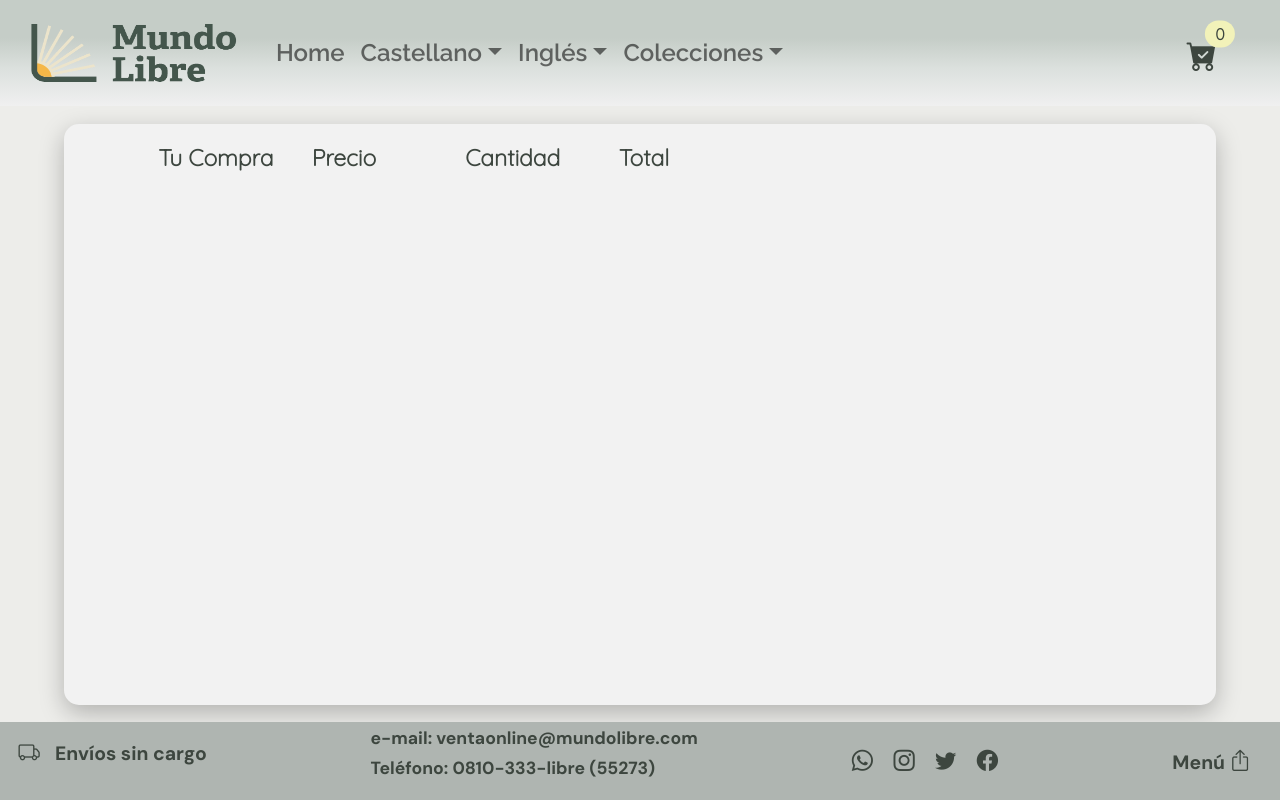
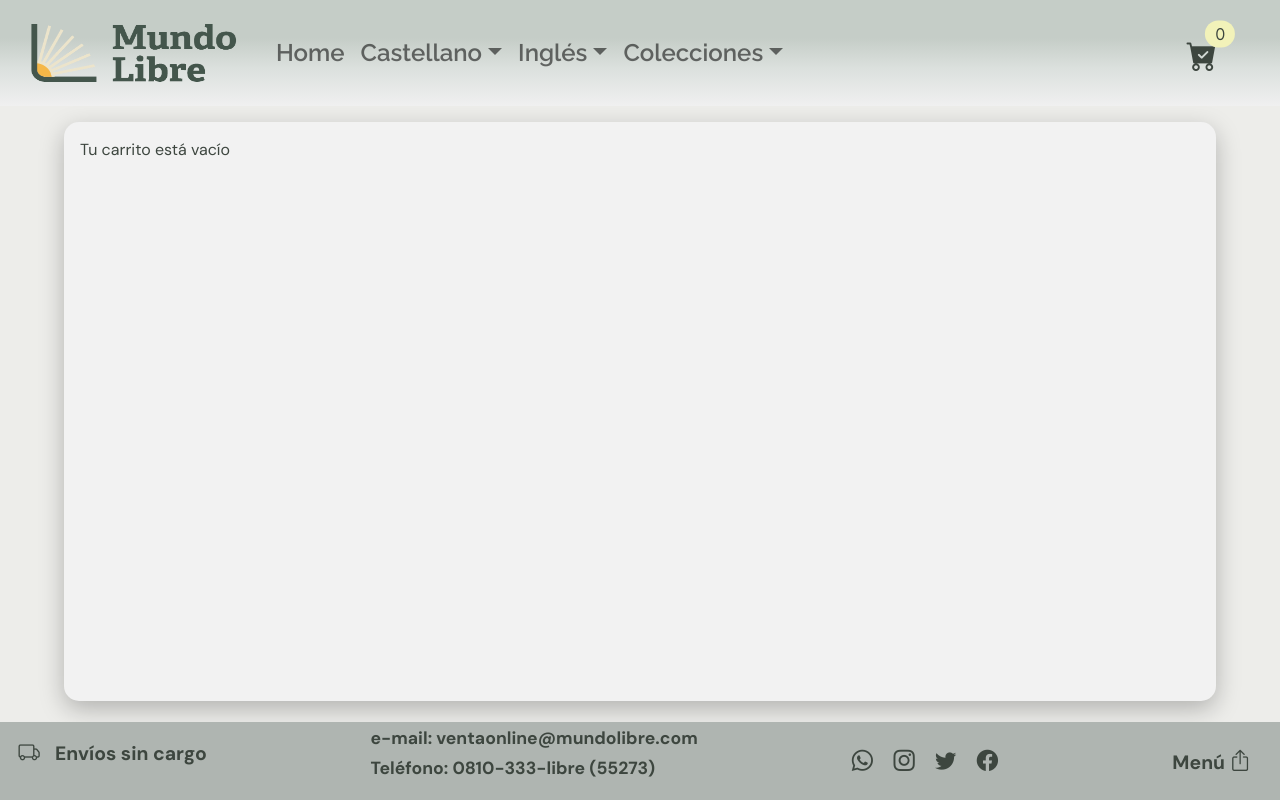
Before and after one commit to Lorena-DiStefano/BookStore, a React (Create React App) app: page /CartDetail in a window 1280 px wide. Built offline with nearby package versions, Linux system fonts and the light colour scheme; a web font is replaced by a local one.

Commit message:
Context funcionando

```diff
--- a/src/Components/Cart/Cart.css
+++ b/src/Components/Cart/Cart.css
@@ -13,7 +13,7 @@ font-family: 'Quicksand',sans-serif;*/
     border-color: rgb(167, 179, 166);
     border-radius: 8px;
     padding: 0px 7px;
-    font-size: 1em;
+    font-size: 14px;
     text-align: center;
 }
 
@@ -22,11 +22,10 @@ font-family: 'Quicksand',sans-serif;*/
     border-radius: 5px;
     border: none;
     margin-top: 0.5em;
-
 }
 
 .mCart {
-    font-family: 'Quicksand',sans-serif;
+    font-family: 'Quicksand', sans-serif;
     color: rgb(61, 70, 63);
     background-color: rgb(242, 242, 185);
     font-size: 1em;
@@ -43,28 +42,31 @@ font-family: 'Quicksand',sans-serif;*/
     width: 90%;
     margin: 0 auto;
     margin-top: 1em;
-    margin-bottom: 1em;
+    margin-bottom: 1.3em;
     padding: 1em;
     font-family: 'DM Sans', sans-serif;
-    font-size: 1.1em;
-    font-weight: 500;
     border-radius: 15px;
     box-shadow: 0px 8px 24px rgba(0, 0, 0, .25);
     color: #3d463f;
 }
 
-.cartDetail img {
+.cartItem {
+    width: 90%;
+    margin: 0 auto;
+    display: flex;
+    flex-direction: row;
+    flex-wrap: wrap;
+    justify-content: space-between;
+    align-items: center;
+}
+
+.cartItem img {
     width: 80px;
-    min-height: 120px;
+    align-self: center;
+    height: 120px;
     border-radius: 5px;
     margin-top: 1em;
     margin-bottom: 1em;
-}
-
-.cartDetail thead{
-    font-family: 'Quicksand', sans-serif;
-    font-size: 1.3em;
-    font-weight: 200;
 }
 
 .cartDetail button {
@@ -72,3 +74,25 @@ font-family: 'Quicksand',sans-serif;*/
     color: #3d463f;
     font-size: 1.3em;
 }
+
+.cleanCart {
+    float: right;
+}
+
+.cleanCart i {
+    background-color: rgb(210, 223, 214);
+    box-shadow: 0px 8px 24px rgba(0, 0, 0, .25);
+    border-radius: 8px;
+    font-size: 1.3em;
+    padding: 3px 10px;
+}
+
+.finCompra {
+    background-color: #b3bcb5;
+    border-color: rgb(89, 99, 90);
+    border-radius: 5px;
+    font-size: 18px;
+    width: 200px;
+    text-align: center;
+    color: rgb(37, 43, 38);
+}
--- a/src/Components/Cart/CartDetail.jsx
+++ b/src/Components/Cart/CartDetail.jsx
@@ -1,45 +1,55 @@
 import './Cart.css';
 import { useContext } from 'react'
 import { CartContext } from '../../Context/CartContext';
-import { ItemCounter } from './ItemCounter';
+
 
 
 export const CartDetail = () => {
 
-  const { cartList, fullPayment } = useContext(CartContext)
+  const { cartList, fullPayment, removeItem, cleanCart } = useContext(CartContext)
   console.log(cartList)
 
   return (
     <div className='cartDetail'>
-      <div className='cart'>
-        <table >
-          <thead>
-            <tr >
-              <th scope="col" className="col-1"></th>
-              <th scope="col" className="col-2">Tu Compra</th>
-              <th scope="col" className="col-2">Precio</th>
-              <th scope="col" className="col-2">Cantidad</th>
-              <th scope="col" className="col-2">Total</th>
-            </tr>
-          </thead>
-          {cartList.map(item => (
-            <tbody key={item.id}>
-              <tr className='cartBody' >
-                <th scope="row">
-                  <button type="button"><i className="bi bi-trash"></i></button>
-                </th>
-                <td><img src={item.image} alt={item.title} /></td>
-                <td>$ {(item.price).toLocaleString()}</td>
-                <td className='text-center'>{item.quantity}</td>
-                <td>$ {(item.quantity * item.price).toLocaleString()}</td>
+      {cartList.length === 0 ?
+        <p>Tu carrito está vacío</p> :
+        <>
 
-              </tr>
-            </tbody>
-          ))}
-
-        </table>
-      </div>
-    </div>
+          <div className='cart' >
+            {cartList.map(item => (
+              <div className='cartItem' key={item.id}>
+                <div>
+                  <button type="button" onClick={() => removeItem(item.id)}><i className="bi bi-trash"></i></button>
+                </div>
+                <div>
+                  <img src={item.image} alt={item.title} />
+                </div>
+                <div>
+                  <h6>Precio</h6>
+                  <p className='text-end'> $ {(item.price).toLocaleString()}</p>
+                </div>
+                <div>
+                  <h6>Cantidad</h6>
+                  <p className='text-center'> {item.quantity}</p>
+                </div>
+                <div>
+                  <h6>Total Item</h6>
+                  <p className='text-end'> $ {(item.quantity * item.price).toLocaleString()}</p>
+                </div>
+              </div>
+            ))}
+            <div className="cleanCart">
+              <button type='button' onClick={cleanCart}><i className="bi bi-cart-x-fill"></i></button>
+            </div>
+            <hr />
+            <div>
+              <h5><b>Total a pagar: </b>$ {fullPayment().toLocaleString()}</h5>
+              <button className="finCompra">Finalizar Compra</button>
+            </div>
+          </div>
+        </>
+      }
+    </div >
   )
 }
 
```
